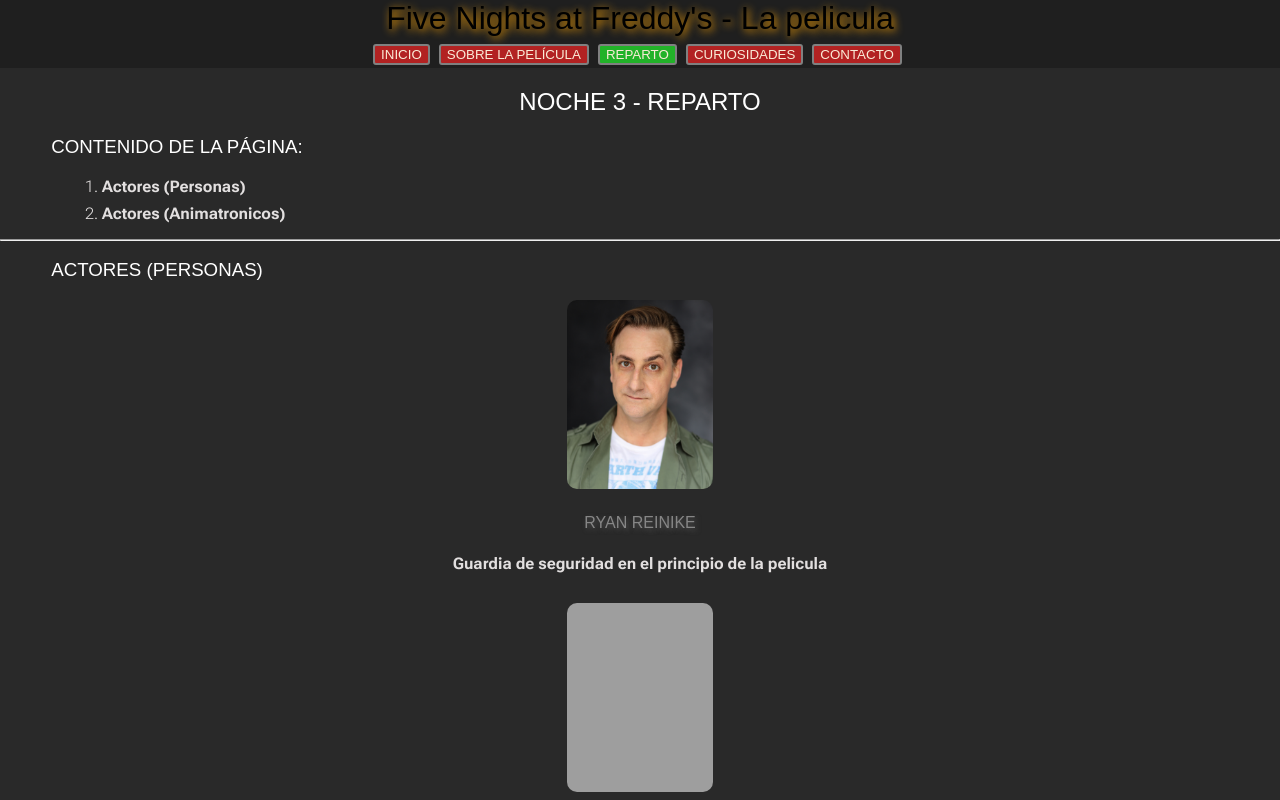
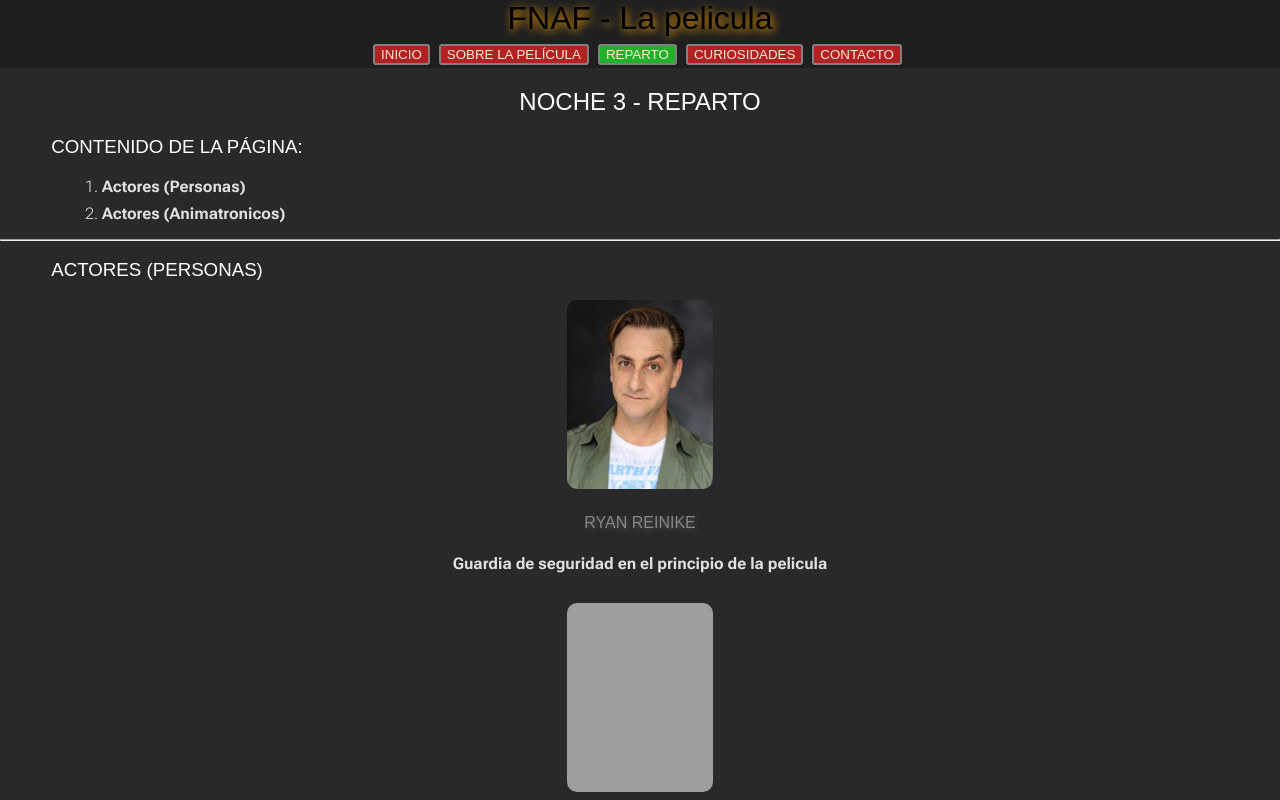
Before and after one commit to lautaro-as/fnaf-page, a plain HTML site: page paginas/reparto.html in a window 1280 px wide. Shown: the top 800 px of the page. Drawn offline with Linux system fonts and the light colour scheme; grey boxes are pictures that could not be loaded; a web font is replaced by a local one.

Commit message:
V0.0.1B
Modifiqué un poco el banner. Se vienen cositas chavales ;)

```diff
--- a/paginas/reparto.html
+++ b/paginas/reparto.html
@@ -20,7 +20,7 @@
 </head>
 <body>
   <header>
-      <h1 id="titleheader">Five Nights at Freddy's - La pelicula</h1>
+      <h1 id="titleheader">FNAF - La pelicula</h1>
       <nav>
         <a href="../index.html"><button>INICIO</button></a>
         <a href="pelicula.html"><button>SOBRE LA PELÍCULA</button></a>
```
